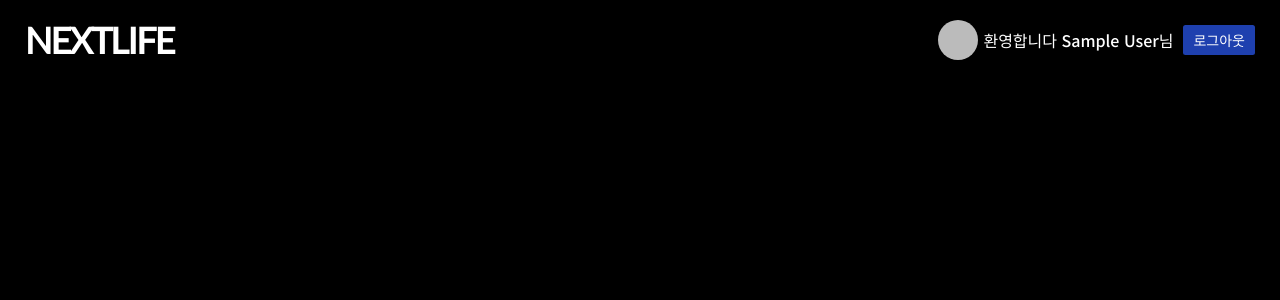
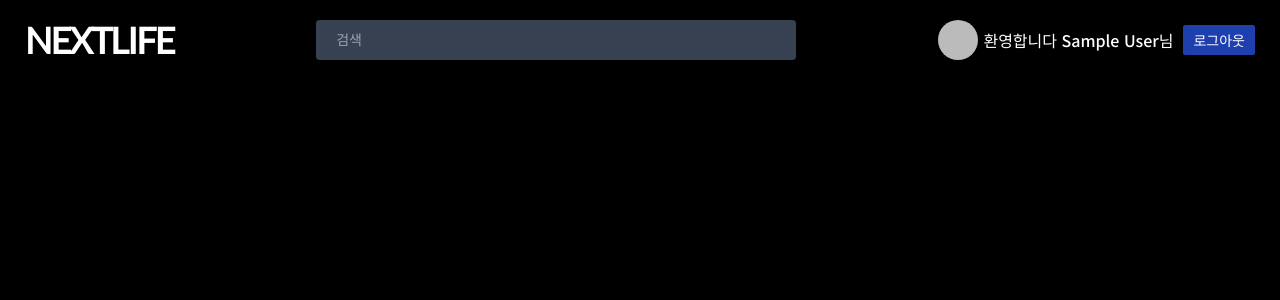
Before and after one commit to ksyPublic/next, a Next.js app: page /admin in a window 1280 px wide. Shown: the top 300 px of the page. Built offline with nearby package versions, Linux system fonts and the light colour scheme; no server answers; sample sign-in values are in the browser's storage.

Commit message:
업데이트

```diff
--- a/next.config.js
+++ b/next.config.js
@@ -39,7 +39,7 @@ const nextConfig = {
   },
 
   images: {
-    domains: ["lh3.googleusercontent.com", 'avatars.githubusercontent.com', 'graph.facebook.com'],
+    domains: ["lh3.googleusercontent.com", 'avatars.githubusercontent.com', 'graph.facebook.com', 'yts.mx'],
   },
 };
 
--- a/src/app/(DefaultLayout)/layout.tsx
+++ b/src/app/(DefaultLayout)/layout.tsx
@@ -18,7 +18,6 @@ export default function DefaultLayout({
     if (user === null) {
       router.push('/login')
     }
-
   }, [user, router])
 
   if (user !== null) {
--- /dev/null
+++ b/src/app/(DefaultLayout)/main/components/Movie.tsx
@@ -0,0 +1,46 @@
+import Image from 'next/image'
+
+export type MovieProps = {
+  [x: string]: string
+  coverImg: string
+  description: string
+  genres: any
+  key: string
+  summary: string
+  title: string
+  // 영화 데이터에 맞는 필드를 추가하세요.
+}
+const Movie = ({
+  key,
+  coverImg,
+  description,
+  title,
+  summary,
+  genres
+}: MovieProps) => {
+  return (
+    <div key={key} className="w-custom inline-block align-top mr-10 mb-10">
+      <Image
+        src={coverImg}
+        width="230"
+        height="360"
+        alt={description}
+        layout="responsive"
+      />
+      <h2 className="text-white text-lg lato font-bold mt-4 mb-2">{title}</h2>
+      <p className="text-gray-400 text-sm lato line-clamp-5">{summary}</p>
+      <ul>
+        {genres.map((g: string, idx: number) => (
+          <li
+            className="inline-block ml-2 first:ml-0 text-gray-600 text-tiny"
+            key={idx}
+          >
+            {`#${g}`}
+          </li>
+        ))}
+      </ul>
+    </div>
+  )
+}
+
+export default Movie
--- a/src/app/(DefaultLayout)/main/layout.tsx
+++ /dev/null
@@ -1,7 +0,0 @@
-export default function MainLayout({
-  children,
-}: {
-  children: React.ReactNode;
-}) {
-  return <section>{children}</section>;
-}
--- /dev/null
+++ b/src/app/(DefaultLayout)/main/loading.tsx
@@ -0,0 +1,4 @@
+export default function Loading() {
+  // You can add any UI inside Loading, including a Skeleton.
+  return <div>Loading</div>
+}
--- a/src/app/(DefaultLayout)/main/page.tsx
+++ b/src/app/(DefaultLayout)/main/page.tsx
@@ -1,5 +1,44 @@
+'use client'
+
+import { useState, useEffect, Suspense } from 'react'
+import { MovieProps } from './components/Movie'
+import dynamic from 'next/dynamic'
+import Loading from './loading'
+
+const Movie = dynamic(() => import('./components/Movie'))
+
 const MainPage = () => {
-  return <div>main</div>
+  const [movies, setMovies] = useState<MovieProps[]>([])
+  const getMovies = async () => {
+    const json = await (
+      await fetch(
+        `https://yts.mx/api/v2/list_movies.json?minimum_rating=8.8&sort_by=year`
+      )
+    ).json()
+    setMovies(json.data.movies)
+  }
+
+  useEffect(() => {
+    getMovies()
+  }, [])
+
+  console.log('???', movies)
+  return (
+    <Suspense fallback={<Loading />}>
+      <div className="px-10 mt-20 -mr-[2.5rem]">
+        {movies.map((movie) => (
+          <Movie
+            key={movie.id}
+            coverImg={movie.large_cover_image}
+            description={movie.description_full}
+            title={movie.title}
+            genres={movie.genres}
+            summary={movie.summary}
+          />
+        ))}
+      </div>
+    </Suspense>
+  )
 }
 
 export default MainPage
--- a/src/app/(FullPageLayout)/login/page.tsx
+++ b/src/app/(FullPageLayout)/login/page.tsx
@@ -6,7 +6,7 @@ import {
   signInWithPhoneNumber,
   RecaptchaVerifier,
   FirebaseError,
-  auth,
+  auth
 } from '@/store/user'
 import { ConfirmationResult } from 'firebase/auth'
 import { getProvider, firebaseAuth } from '@/store/user/auth'
--- a/src/app/header.tsx
+++ b/src/app/header.tsx
@@ -1,6 +1,6 @@
 'use client'
 import React, { useContext, useMemo } from 'react'
-import { Button } from '@/components'
+import { Button, Input, IconButton } from '@/components'
 import { AuthContext } from '@/store/user/authContext'
 import { signOut } from '@/store/user'
 import { firebaseAuth } from '@/store/user/auth'
@@ -51,6 +51,11 @@ export default function Header() {
         )}
 
         {user ? (
+          <>
+            <div className="w-[480px]">
+              <Input placeholder="검색" size="sm" />
+              <IconButton />
+            </div>
             <ul className={`flex items-center ${adminUser ? 'ml-auto' : ''}`}>
               <li>
                 <Link href="/profile">
@@ -76,6 +81,7 @@ export default function Header() {
                 </Button>
               </li>
             </ul>
+          </>
         ) : (
           <ul className="flex items-center">
             <li>
--- a/src/components/Input/input.tsx
+++ b/src/components/Input/input.tsx
@@ -19,6 +19,7 @@ import getElementType from '../utils/getElementType'
 const InputComponent = React.forwardRef(
   (
     {
+      size = 'md',
       placeholder,
       className,
       type = 'text',
@@ -87,17 +88,49 @@ const InputComponent = React.forwardRef(
       })
     }, [className, isFocused, value])
 
+    const InputSizeStyled = useMemo(() => {
+      switch (size) {
+        case 'sm':
+          return 'h-16'
+
+        case 'md':
+          return 'h-24'
+
+        case 'lg':
+          return 'h-32'
+
+        default:
+          'md'
+      }
+    }, [size])
+
     const InputClasses = useMemo(() => {
       return cx(
-        'w-full h-24 rounded-md text-white border-solid bg-gray-700 px-8',
+        'w-full rounded-md text-white border-solid bg-gray-700 px-8',
         {
           'pl-8 pr-20': variant === 'password'
-        }
+        },
+        InputSizeStyled
       )
-    }, [variant])
+    }, [InputSizeStyled, variant])
 
-    const LabelClasses =
-      'ui-input-label absolute block left-8 top-[18px] text-gray-400 z-1 text-sm pointer-events-none'
+    const LabelSizeStyled = useMemo(() => {
+      switch (size) {
+        case 'sm':
+          return 'top-[9px]'
+
+        case 'md':
+          return 'top-[18px]'
+
+        case 'lg':
+          return 'top-[27px]'
+
+        default:
+          'md'
+      }
+    }, [size])
+
+    const LabelClasses = `ui-input-label absolute block left-8 text-gray-400 z-1 text-sm pointer-events-none ${LabelSizeStyled}`
 
     return (
       <ElementType {...props} className={classes} ref={inputRef}>
--- a/src/components/Input/types.ts
+++ b/src/components/Input/types.ts
@@ -1,7 +1,12 @@
+export type InputSize = {
+  size?:'sm' | 'md' |'lg'
+}
+
 export type InputProps = {
   placeholder?: string
   className?: string
   type?: string
   id?: string
-  variant?: string
+  variant?: string,
+  size?:InputSize
 }
--- a/tailwind.config.js
+++ b/tailwind.config.js
@@ -6,6 +6,7 @@ module.exports = {
   ],
    theme: {
     fontSize: {
+      tiny: '1.2rem', // 작은 폰트 크기
       sm: '1.4rem', // 작은 폰트 크기
       base: '1.6rem', // 기본 폰트 크기
       lg: '1.8rem', // 큰 폰트 크기
@@ -18,6 +19,9 @@ module.exports = {
         noto: ['var(--font-noto)'],
         lato: ['var(--font-lato)'],
       },
+       width: {
+        custom: 'calc(25% - 2.5rem)'
+      }
     },
   },
 
```
Also changed, not shown: 2 other files (tests, documents, lock files or other folders). Lines whose indentation alone changed are shown as unchanged.
